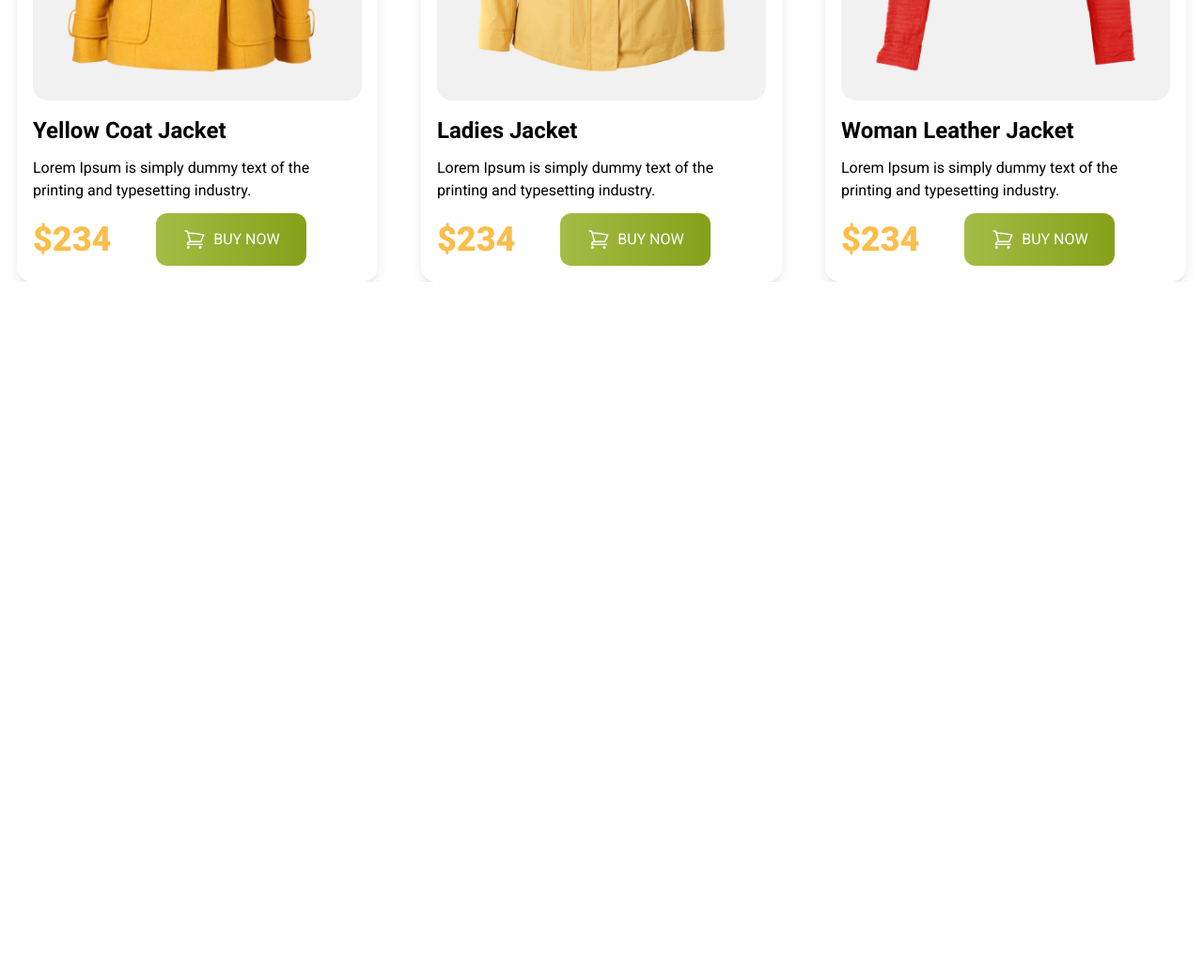
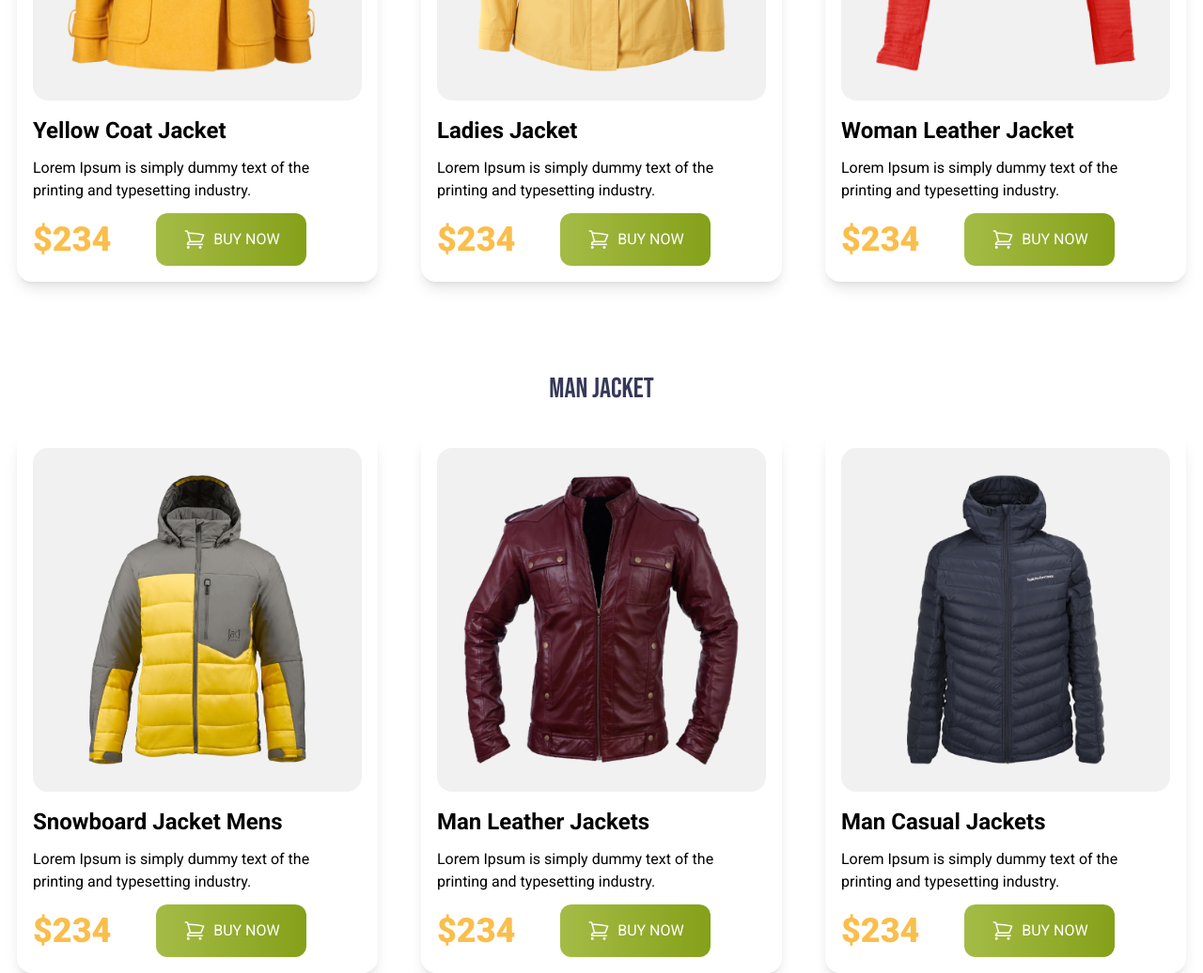
Before and after one commit to RaiyanJiyon/Penguin-Fashion-Website, a plain HTML site: page index.html in a window 1280 px wide. Shown: the part 1068-2104 px from the top of the page at 94% size. Before the commit the page ends 1368 px from the top, so only its background shows below. Drawn offline with nearby package versions, Linux system fonts and the light colour scheme.

Commit message:
Added man cloth section

```diff
--- a/index.html
+++ b/index.html
@@ -189,27 +189,27 @@
       </div>
     </section>
 
-    <!-- men cloth section -->
-    <section class="hidden w-full h-auto mt-20">
-      <!-- men cloth section content -->
+    <!-- Man cloth section -->
+    <section class="md:container mx-auto mt-12 md:mt-24 w-full h-auto">
+      <!-- man cloth section content -->
       <div class="w-1/2 mx-auto">
         <h2 class="bebas-neue-font uppercase text-[#363958] text-3xl text-center">
-          Men Jacket
+          Man Jacket
         </h2>
       </div>
 
-      <!-- men cloth section cards -->
-      <div class="w-full h-auto mt-7 space-y-12">
-        <!-- men card - 1 -->
-        <div class="w-11/12 mx-auto">
+      <!-- man cloth section cards -->
+      <div class="w-full h-auto mt-7 flex flex-col md:flex-row justify-evenly items-center gap-7">
+        <!-- Man card - 1 -->
+        <div class="w-11/12 md:w-[30%] rounded-2xl shadow-lg border border-[#FFFFFF] p-4">
           <!-- image div -->
           <div class="p-7 h-auto rounded-2xl mx-auto bg-[#F1F1F1]">
-            <img src="images/jacket-3.png" alt="" />
+            <img src="images/jacket-4.png" alt="" class="w-full h-auto" />
           </div>
 
           <!-- card contents -->
           <div class="space-y-3 mt-4">
-            <h3 class="text-2xl font-bold">Yellow Coat Jacket</h3>
+            <h3 class="text-2xl font-bold">Snowboard Jacket Mens</h3>
             <p>
               Lorem Ipsum is simply dummy text of the printing and typesetting
               industry.
@@ -231,16 +231,47 @@
           </div>
         </div>
 
-        <!-- men card - 2 -->
-        <div class="w-11/12 mx-auto">
+        <!-- Man card - 2 -->
+        <div class="w-11/12 md:w-[30%] rounded-2xl shadow-lg border border-[#FFFFFF] p-4">
           <!-- image div -->
           <div class="p-7 h-auto rounded-2xl mx-auto bg-[#F1F1F1]">
-            <img src="images/jacket-4.png" alt="" />
+            <img src="images/jacket-5.png" alt="" class="w-full h-auto" />
           </div>
 
           <!-- card contents -->
           <div class="space-y-3 mt-4">
-            <h3 class="text-2xl font-bold">Ladies Jacket</h3>
+            <h3 class="text-2xl font-bold">Man Leather Jackets</h3>
+            <p>
+              Lorem Ipsum is simply dummy text of the printing and typesetting
+              industry.
+            </p>
+
+            <!-- buy details div -->
+            <div class="flex justify-start items-center gap-12">
+              <h2 class="text-[#FABE4C] text-4xl font-black">$234</h2>
+              <button
+                class="flex justify-center items-center rounded-xl w-40 h-14 bg-gradient-to-r from-[#A4BC46] to-[#85A019] text-white uppercase">
+                <svg xmlns="http://www.w3.org/2000/svg" fill="none" viewBox="0 0 24 24" stroke-width="1.5"
+                  stroke="currentColor" class="w-6">
+                  <path stroke-linecap="round" stroke-linejoin="round"
+                    d="M2.25 3h1.386c.51 0 .955.343 1.087.835l.383 1.437M7.5 14.25a3 3 0 0 0-3 3h15.75m-12.75-3h11.218c1.121-2.3 2.1-4.684 2.924-7.138a60.114 60.114 0 0 0-16.536-1.84M7.5 14.25 5.106 5.272M6 20.25a.75.75 0 1 1-1.5 0 .75.75 0 0 1 1.5 0Zm12.75 0a.75.75 0 1 1-1.5 0 .75.75 0 0 1 1.5 0Z" />
+                </svg>
+                <span class="ml-2">Buy Now</span>
+              </button>
+            </div>
+          </div>
+        </div>
+
+        <!-- Man card - 3 -->
+        <div class="w-11/12 md:w-[30%] rounded-2xl shadow-lg border border-[#FFFFFF] p-4">
+          <!-- image div -->
+          <div class="p-7 h-auto rounded-2xl mx-auto bg-[#F1F1F1]">
+            <img src="images/jacket-6.png" alt="" class="w-full h-auto" />
+          </div>
+
+          <!-- card contents -->
+          <div class="space-y-3 mt-4">
+            <h3 class="text-2xl font-bold">Man Casual Jackets</h3>
             <p>
               Lorem Ipsum is simply dummy text of the printing and typesetting
               industry.
@@ -263,6 +294,7 @@
         </div>
       </div>
     </section>
+
 
     <!-- shopping section -->
     <section class="hidden m-20 w-11/12 mx-auto">
```
